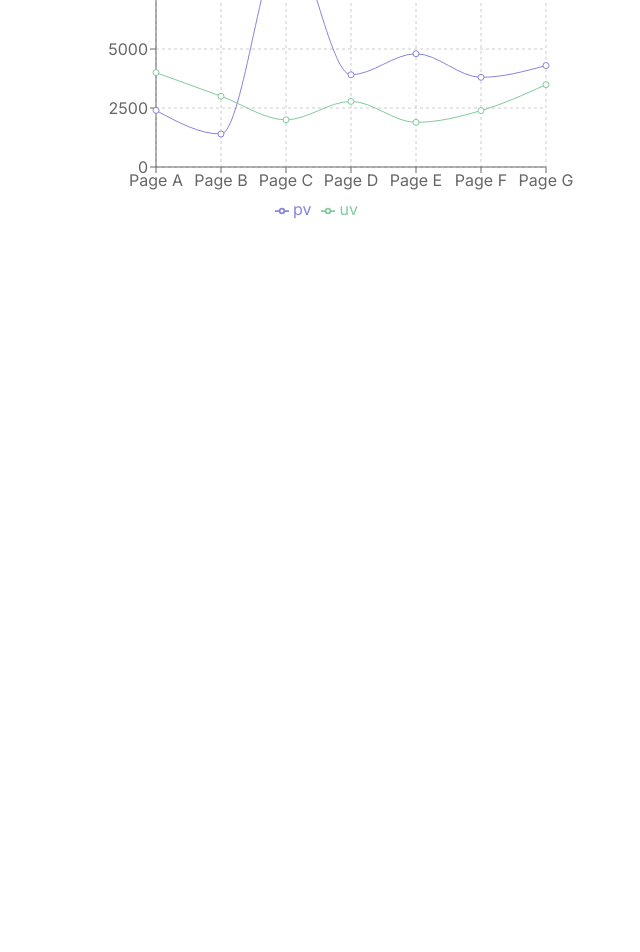
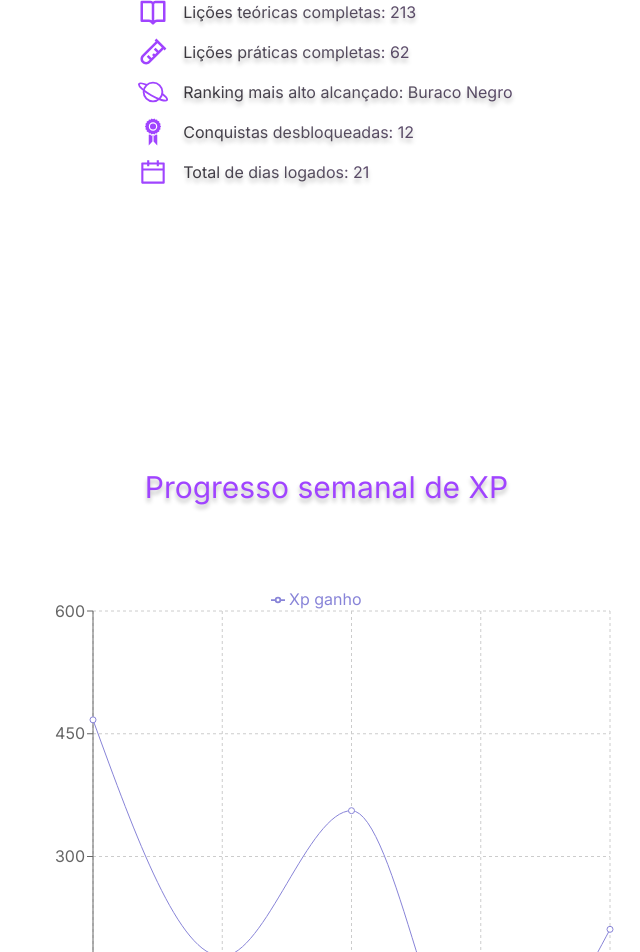
Before and after one commit to paulosrlj/Caelestia-frontend, a React (Create React App) app: page / in a window 1280 px wide. Shown: the part 1220-2172 px from the top of the page, without its empty margins (640-1280 px from the left). Before the commit the page ends 1600 px from the top, so only its background shows below. Built offline with nearby package versions, Linux system fonts and the light colour scheme.

Commit message:
feat: add date-fns and react-visibility-sensor

```diff
--- a/package.json
+++ b/package.json
@@ -8,6 +8,7 @@
     "@emotion/styled": "^11.9.3",
     "axios": "^0.27.2",
     "buffer": "^6.0.3",
+    "date-fns": "^2.28.0",
     "draft-js": "^0.11.7",
     "firebase": "^9.9.0",
     "framer-motion": "^6.5.1",
@@ -17,6 +18,7 @@
     "react-draft-wysiwyg": "^1.14.7",
     "react-icons": "^4.4.0",
     "react-scripts": "5.0.1",
+    "react-visibility-sensor": "^5.1.1",
     "recharts": "^2.1.12",
     "uuid": "^8.3.2"
   },
--- a/src/components/MainPurpleTitle/index.jsx
+++ b/src/components/MainPurpleTitle/index.jsx
@@ -1,6 +1,6 @@
 import { Heading } from '@chakra-ui/react';
 
-function MainPurpleTitle({ children }) {
+function MainPurpleTitle({ children, mt }) {
   return (
     <Heading
       textAlign="center"
@@ -8,7 +8,7 @@ function MainPurpleTitle({ children }) {
       textShadow="0px 4px 4px rgba(0, 0, 0, 0.25)"
       fontFamily="'Inter', sans-serif"
       fontWeight="light"
-      mt="50px"
+      mt={mt || '50px'}
       fontSize={[
         '30px',
         '25px',
--- /dev/null
+++ b/src/pages/Home/ProfileRightSide/PlayerCharts/index.jsx
@@ -0,0 +1,77 @@
+import { Flex } from '@chakra-ui/react';
+import { motion } from 'framer-motion';
+import {
+  CartesianGrid, Legend, Line, LineChart,
+  ResponsiveContainer, Tooltip, XAxis, YAxis,
+} from 'recharts';
+import MainPurpleTitle from '../../../../components/MainPurpleTitle';
+
+import styles from '../../style.module.scss';
+
+function PlayerCharts() {
+  const dates = [
+    {
+      day: 15,
+      xpEarned: 467,
+      date: '15/07/2022',
+    },
+    {
+      day: 16,
+      xpEarned: 178,
+      date: '16/07/2022',
+    },
+    {
+      day: 17,
+      xpEarned: 356,
+      date: '17/07/2022',
+    },
+    {
+      day: 18,
+      xpEarned: 14,
+      date: '18/07/2022',
+    },
+    {
+      day: 19,
+      xpEarned: 211,
+      date: '19/07/2022',
+    },
+  ];
+
+  return (
+    <motion.div
+      className={styles['scroll-section']}
+      whileInView={{ opacity: [0, 1], y: [100, 0] }}
+      transition={{ duration: 0.8 }}
+    >
+      <Flex flexDir="column" h="100vh" w="100%" justifyContent="space-around">
+        <MainPurpleTitle>Progresso semanal de XP</MainPurpleTitle>
+        <Flex h="70vh" alignItems="center">
+          <ResponsiveContainer>
+            <LineChart
+              width={500}
+              height={300}
+              data={dates}
+              margin={{
+                top: 5,
+                right: 30,
+                left: 20,
+                bottom: 10,
+              }}
+            >
+              <CartesianGrid strokeDasharray="3 3" />
+              <XAxis dataKey="day" />
+              <YAxis />
+              <Tooltip />
+              <Legend verticalAlign="top" />
+              <Line type="monotone" dataKey="xpEarned" name="Xp ganho" stroke="#8884d8" activeDot={{ r: 8 }} />
+            </LineChart>
+          </ResponsiveContainer>
+        </Flex>
+
+      </Flex>
+
+    </motion.div>
+  );
+}
+
+export default PlayerCharts;
--- a/src/pages/Home/ProfileRightSide/PlayerStats/index.jsx
+++ b/src/pages/Home/ProfileRightSide/PlayerStats/index.jsx
@@ -1,76 +1,19 @@
-/* eslint-disable no-unused-vars */
 import { Flex } from '@chakra-ui/react';
 import { motion } from 'framer-motion';
+import CountUp from 'react-countup';
+import VisibilitySensor from 'react-visibility-sensor';
 
 import { BiBookOpen, BiTestTube } from 'react-icons/bi';
 import { IoPlanetOutline } from 'react-icons/io5';
 import { GiAchievement } from 'react-icons/gi';
+import { AiOutlineCalendar } from 'react-icons/ai';
 
-import {
-  CartesianGrid, Legend, Line, LineChart, Tooltip, XAxis, YAxis,
-} from 'recharts';
-import { useCallback, useMemo } from 'react';
 import MainPurpleTitle from '../../../../components/MainPurpleTitle';
 import BlackSubtext from '../../../../components/BlackSubtext';
 
 import styles from '../../style.module.scss';
 
 function PlayerStats() {
-  const days = useMemo(() => [], []);
-
-  const getPastDays = useCallback(() => {
-    for (let i = 5; i > 0; i -= 1) {
-      days.push(new Date().getDate() + 1 - i);
-    }
-  }, [days]);
-
-  getPastDays();
-
-  const data = [
-    {
-      name: 'Page A',
-      uv: 4000,
-      pv: 2400,
-      amt: 2400,
-    },
-    {
-      name: 'Page B',
-      uv: 3000,
-      pv: 1398,
-      amt: 2210,
-    },
-    {
-      name: 'Page C',
-      uv: 2000,
-      pv: 9800,
-      amt: 2290,
-    },
-    {
-      name: 'Page D',
-      uv: 2780,
-      pv: 3908,
-      amt: 2000,
-    },
-    {
-      name: 'Page E',
-      uv: 1890,
-      pv: 4800,
-      amt: 2181,
-    },
-    {
-      name: 'Page F',
-      uv: 2390,
-      pv: 3800,
-      amt: 2500,
-    },
-    {
-      name: 'Page G',
-      uv: 3490,
-      pv: 4300,
-      amt: 2100,
-    },
-  ];
-
   return (
     <motion.div
       className={styles['scroll-section']}
@@ -82,11 +25,31 @@ function PlayerStats() {
       <Flex w="60%" my="50px" flexDir="column" alignItems="flex-start">
         <Flex my="5px" alignItems="center">
           <BiBookOpen size={30} color="#A044FF" />
-          <BlackSubtext>Lições teóricas completas: 213</BlackSubtext>
+          <BlackSubtext>
+            Lições teóricas completas:
+            {' '}
+            <CountUp end={213} duration={1}>
+              {({ countUpRef, start }) => (
+                <VisibilitySensor onChange={start} delayedCall>
+                  <span ref={countUpRef} />
+                </VisibilitySensor>
+              )}
+            </CountUp>
+          </BlackSubtext>
         </Flex>
         <Flex my="5px" alignItems="center">
           <BiTestTube size={30} color="#A044FF" />
-          <BlackSubtext>Lições práticas completas: 62</BlackSubtext>
+          <BlackSubtext>
+            Lições práticas completas:
+            {' '}
+            <CountUp end={62} duration={1}>
+              {({ countUpRef, start }) => (
+                <VisibilitySensor onChange={start} delayedCall>
+                  <span ref={countUpRef} />
+                </VisibilitySensor>
+              )}
+            </CountUp>
+          </BlackSubtext>
         </Flex>
         <Flex my="5px" alignItems="center">
           <IoPlanetOutline size={30} color="#A044FF" />
@@ -94,29 +57,33 @@ function PlayerStats() {
         </Flex>
         <Flex my="5px" alignItems="center">
           <GiAchievement size={30} color="#A044FF" />
-          <BlackSubtext>Conquistas desbloqueadas: 21</BlackSubtext>
+          <BlackSubtext>
+            Conquistas desbloqueadas:
+            {' '}
+            <CountUp end={12} duration={1}>
+              {({ countUpRef, start }) => (
+                <VisibilitySensor onChange={start} delayedCall>
+                  <span ref={countUpRef} />
+                </VisibilitySensor>
+              )}
+            </CountUp>
+          </BlackSubtext>
+        </Flex>
+        <Flex my="5px" alignItems="center">
+          <AiOutlineCalendar size={30} color="#A044FF" />
+          <BlackSubtext>
+            Total de dias logados:
+            {' '}
+            <CountUp end={21} duration={1}>
+              {({ countUpRef, start }) => (
+                <VisibilitySensor onChange={start} delayedCall>
+                  <span ref={countUpRef} />
+                </VisibilitySensor>
+              )}
+            </CountUp>
+          </BlackSubtext>
         </Flex>
       </Flex>
-
-      <LineChart
-        width={500}
-        height={300}
-        data={data}
-        margin={{
-          top: 5,
-          right: 30,
-          left: 20,
-          bottom: 5,
-        }}
-      >
-        <CartesianGrid strokeDasharray="3 3" />
-        <XAxis dataKey="name" />
-        <YAxis />
-        <Tooltip />
-        <Legend />
-        <Line type="monotone" dataKey="pv" stroke="#8884d8" activeDot={{ r: 8 }} />
-        <Line type="monotone" dataKey="uv" stroke="#82ca9d" />
-      </LineChart>
     </motion.div>
   );
 }
--- a/src/pages/Home/index.jsx
+++ b/src/pages/Home/index.jsx
@@ -9,6 +9,7 @@ import styles from './style.module.scss';
 import ProfileLeftSide from './ProfileLeftSide';
 import AchievementOnDisplay from './ProfileRightSide/AchievementOnDisplay';
 import PlayerStats from './ProfileRightSide/PlayerStats';
+import PlayerCharts from './ProfileRightSide/PlayerCharts';
 
 function Home() {
   return (
@@ -32,6 +33,7 @@ function Home() {
 
         <PlayerStats />
 
+        <PlayerCharts />
       </motion.div>
 
     </Flex>
--- a/src/pages/Home/style.module.scss
+++ b/src/pages/Home/style.module.scss
@@ -25,6 +25,7 @@
   display: flex;
   flex-direction: column;
   align-items: center;
+  justify-content: space-evenly;
 }
 
 
```
Also changed, not shown: 1 other file (tests, documents, lock files or other folders).
